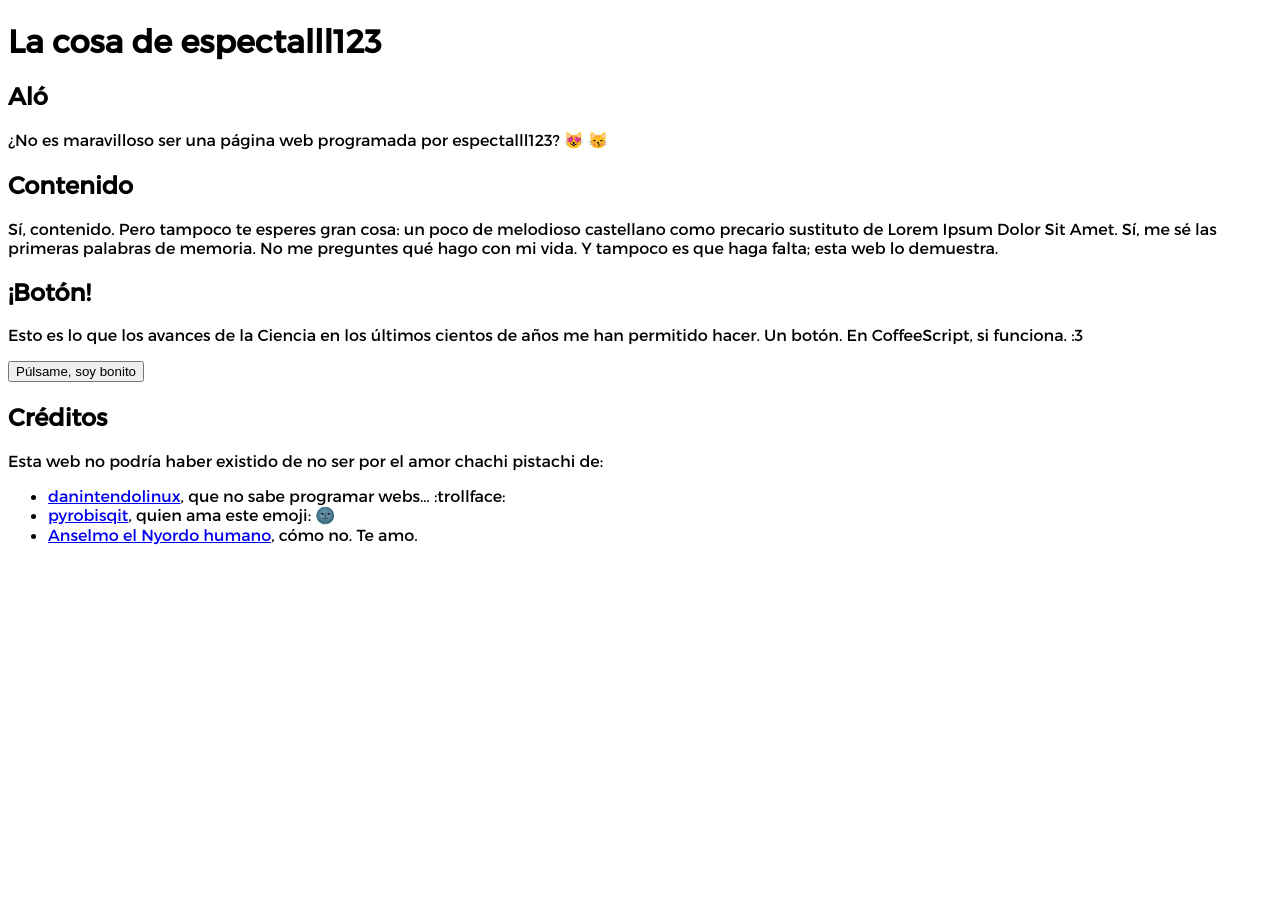
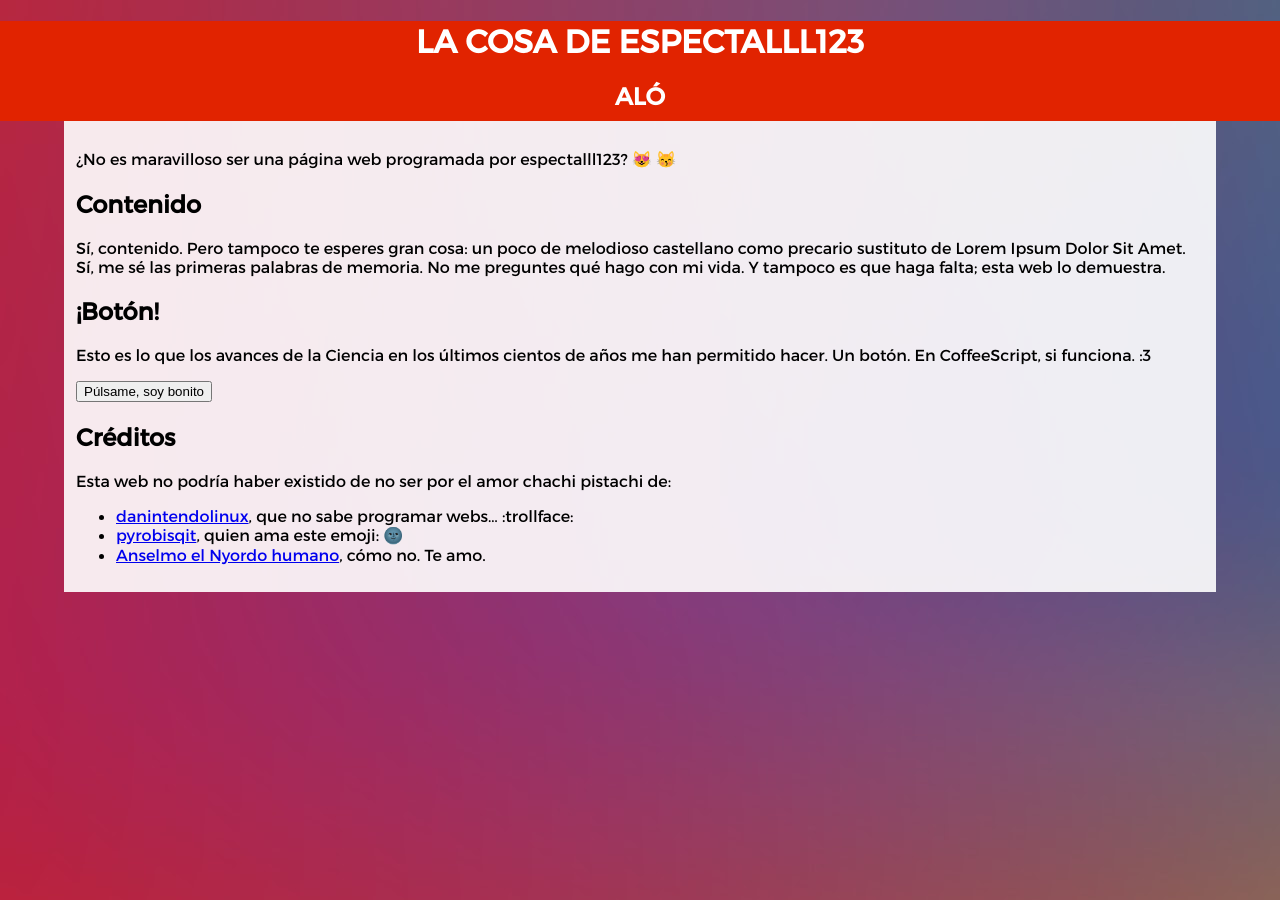
Before and after one commit to espectalll123/espectalll123.github.io, a Jekyll site: the page built from index.md, in a window 1280 px wide. Built offline with Jekyll 4.4.1, drawn with Linux system fonts in a browser that asks for light colours; emoji names are drawn with the system emoji font.

Commit message:
It's a thing! :open_mouth:

```diff
--- a/_layouts/default.html
+++ b/_layouts/default.html
@@ -3,7 +3,7 @@
   <head>
     <meta charset="utf-8" />
     <title> {% if page.title %} {{ page.title }} · {% endif %} espectalll123</title>
-    <link rel="stylesheet" href="default.css" />
+    <link rel="stylesheet" href="assets/css/default.css" />
   </head>
   <body>
     {% include header.html %}
--- /dev/null
+++ b/assets/css/default.css
@@ -0,0 +1,30 @@
+@font-face {
+    font-family: 'Montserrat';
+    src: url('/assets/fonts/Montserrat-Regular.otf') format('opentype');
+}
+html {
+    margin: 0;
+    padding: 0;
+}
+body {
+    font-family: 'Montserrat';
+    margin: 0;
+    padding: 0;
+    background-image: url('/assets/img/grainbow.jpg');
+}
+
+#header {
+    margin: 0;
+    width: 100%;
+    height: 100px;
+    background-color: #e12300;
+    color: #FFF;
+    text-align: center;
+    text-transform: uppercase;
+}
+
+#content {
+    margin: 0 64px 0 64px;
+    padding: 12px 12px 12px 12px;
+    background-color: rgba(255, 255, 255, 0.9);
+}
--- a/default.css
+++ /dev/null
@@ -1,7 +0,0 @@
-@font-face {
-    font-family: 'Montserrat';
-    src: url('fonts/Montserrat-Regular.otf') format('opentype');
-}
-body {
-    font-family: 'Montserrat';
-}
```
Also changed, not shown: assets/fonts/Montserrat-Black.otf (renamed from fonts/Montserrat-Black.otf), assets/fonts/Montserrat-Bold.otf (renamed from fonts/Montserrat-Bold.otf), assets/fonts/Montserrat-Hairline.otf (renamed from fonts/Montserrat-Hairline.otf), assets/fonts/Montserrat-Light.otf (renamed from fonts/Montserrat-Light.otf), assets/fonts/Montserrat-Regular.otf (renamed from fonts/Montserrat-Regular.otf), assets/fonts/SIL Open Font License.txt (renamed from fonts/SIL Open Font License.txt), assets/img/grainbow.jpg (added), assets/js/index.coffee (renamed from index.coffee).
